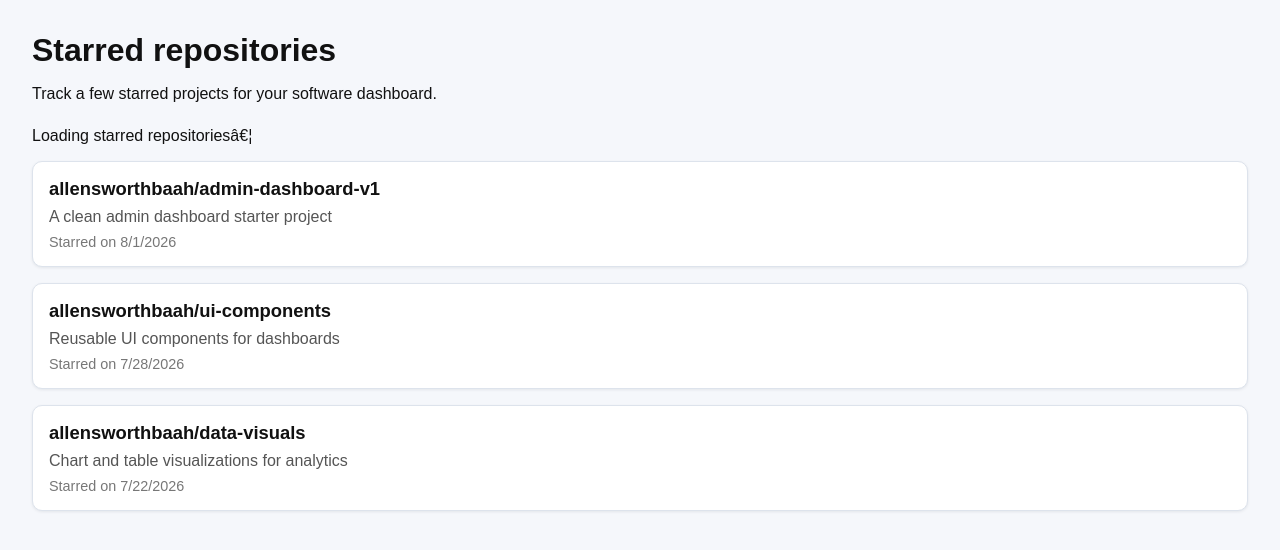
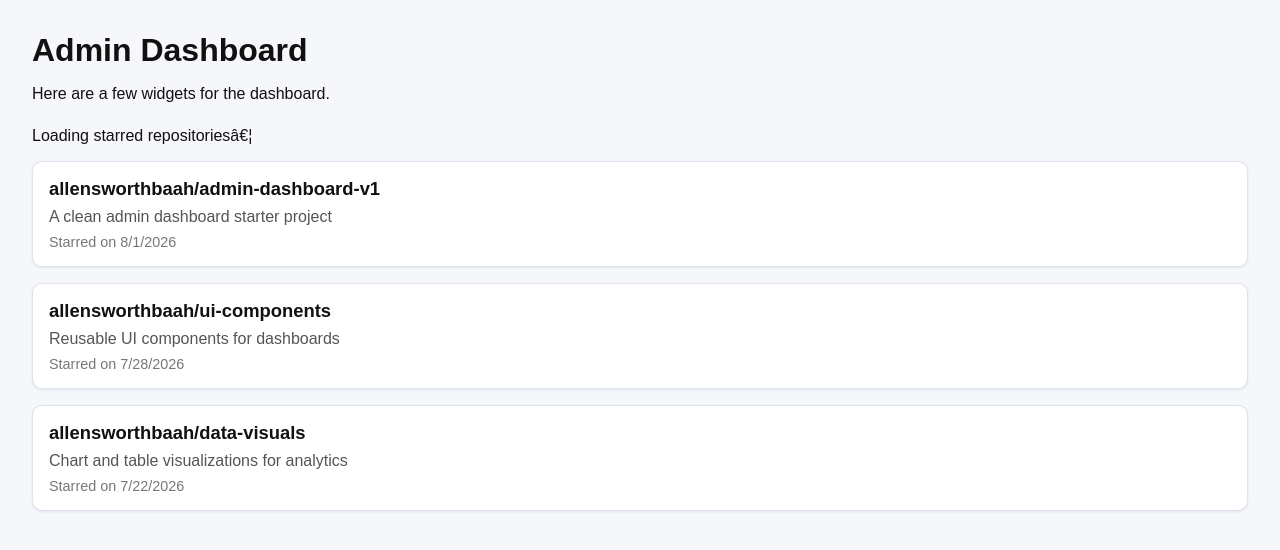
Before and after one commit to allensworthbaah/Admin_dashboard_v1, a plain HTML site: page index.html in a window 1280 px wide. Drawn offline with Linux system fonts and the light colour scheme.

Commit message:
adjusting index file

```diff
--- a/index.html
+++ b/index.html
@@ -6,8 +6,8 @@
   </head>
   <body>
     <header>
-      <h1>Starred repositories</h1>
-      <p>Track a few starred projects for your software dashboard.</p>
+      <h1>Admin Dashboard</h1>
+      <p>Here are a few widgets for the dashboard.</p>
     </header>
 
     <section>
```
